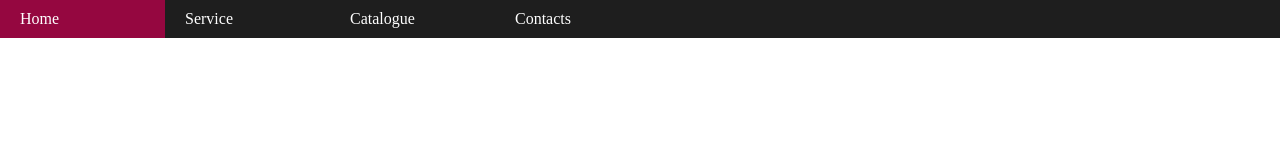
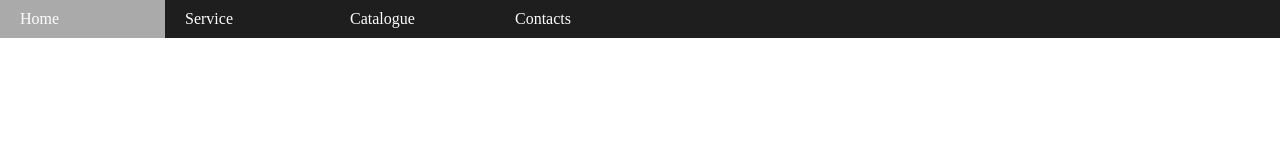
Before and after one commit to MhlvSv/drop-down-menu, a plain HTML site: page index.html in a window 1280 px wide. Drawn offline with Linux system fonts and the light colour scheme.

Commit message:
chamged color

```diff
--- a/css/style.css
+++ b/css/style.css
@@ -25,7 +25,7 @@ nav ul li a {
 }
 
 nav ul li a:hover {
-	background-color: #950740;
+	background-color: #aaa;
 
 }
 
```
